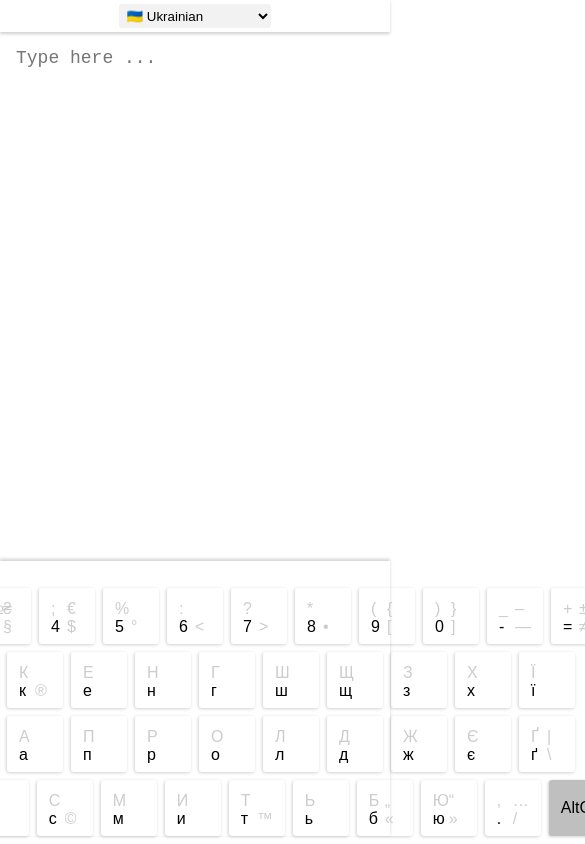
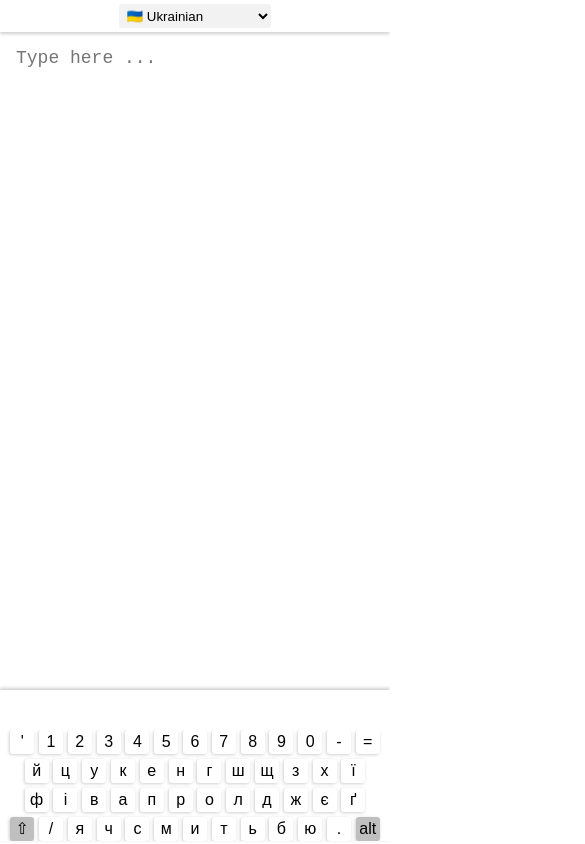
Before and after one commit to IntegerVector/virtual-keyboard, an Angular app: page / in a window 390 px wide. Shown: the top 844 px of the page, 585 px wide, since content can reach past the window. Built offline with nearby package versions, Linux system fonts and the light colour scheme.

Commit message:
mobile phones support added

```diff
--- a/src/app/app.component.css
+++ b/src/app/app.component.css
@@ -33,3 +33,9 @@
   -webkit-box-shadow: 0 -0.1rem 0.2rem 0.01rem #00000030;
   -moz-box-shadow: 0 -0.1rem 0.2rem 0.01rem #00000030;
 }
+
+@media only screen and (max-width: 600px) {
+  .virtual-keyboard__keyboard {
+    margin-bottom: 0.2rem;
+  }
+}
--- a/src/app/keyboard/key/key.component.css
+++ b/src/app/keyboard/key/key.component.css
@@ -57,3 +57,25 @@
 .label--active {
   color: hsl(0, 0%, 0%);
 }
+
+@media only screen and (max-width: 600px) {
+  .key-container {
+    display: grid;
+    grid-template-columns: 100%;
+    place-items: center;
+    height: 1.5rem;
+    min-width: 1.5rem;
+    width: 1.5rem;
+    padding: 0;
+  }
+
+  .label {
+    display: none;
+    visibility: hidden;
+  }
+
+  .label--active {
+    display: unset;
+    visibility: visible;
+  }
+}
--- a/src/app/keyboard/keyboard/keyboard.component.css
+++ b/src/app/keyboard/keyboard/keyboard.component.css
@@ -8,13 +8,21 @@
 
 .additional-keys__container {
   user-select: none;
-  width: 100%;
-  margin: 0.2rem 0 1rem 0;
+  width: calc(100% - 1rem);
+  min-height: 1.4rem;
+  margin: 0.2rem 0.5rem 1rem 0.5rem;
   display: flex;
+  overflow-x: scroll;
   align-items: center;
   justify-content: center;
   flex-wrap: nowrap;
   gap: 0.5rem;
+  -ms-overflow-style: none;  /* IE and Edge */
+  scrollbar-width: none;  /* Firefox */
+}
+
+.additional-keys__container::-webkit-scrollbar {
+  display: none;
 }
 
 .additional-keys__key {
@@ -46,3 +54,20 @@
   justify-content: center;
   gap: 0.5rem;
 }
+
+@media only screen and (max-width: 600px) {
+  .rows__container {
+    gap: 0.3rem;
+    overflow: scroll;
+  }
+
+  .rows__row {
+    gap: 0.3rem;
+  }
+
+  .additional-keys__container {
+    gap: 0.3rem;
+    margin: 0.1rem 0 0.5rem 0;
+    justify-content: flex-start;
+  }
+}
--- a/src/app/keyboard/keyboard/keyboard.component.ts
+++ b/src/app/keyboard/keyboard/keyboard.component.ts
@@ -109,9 +109,9 @@ export class KeyboardComponent implements OnChanges {
       if (index === 3) {
         return {
           keys: [
-            this.getServiceKey(this.serviceKeys.ShiftLeft, ['Shift']),
+            this.getServiceKey(this.serviceKeys.ShiftLeft, ['⇧']),
             ...row.keys,
-            this.getServiceKey(this.serviceKeys.AltRight, ['AltGr'])
+            this.getServiceKey(this.serviceKeys.AltRight, ['alt'])
           ]
         };
       }
```
